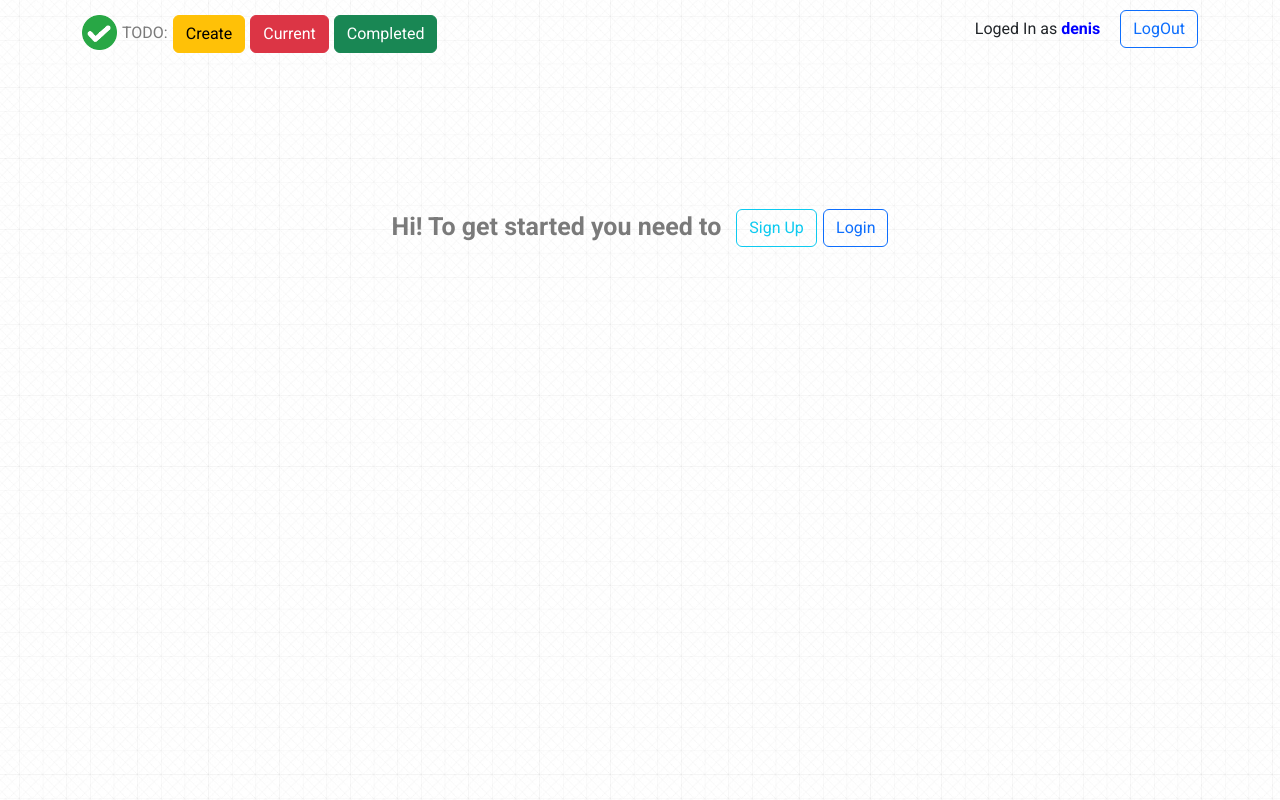
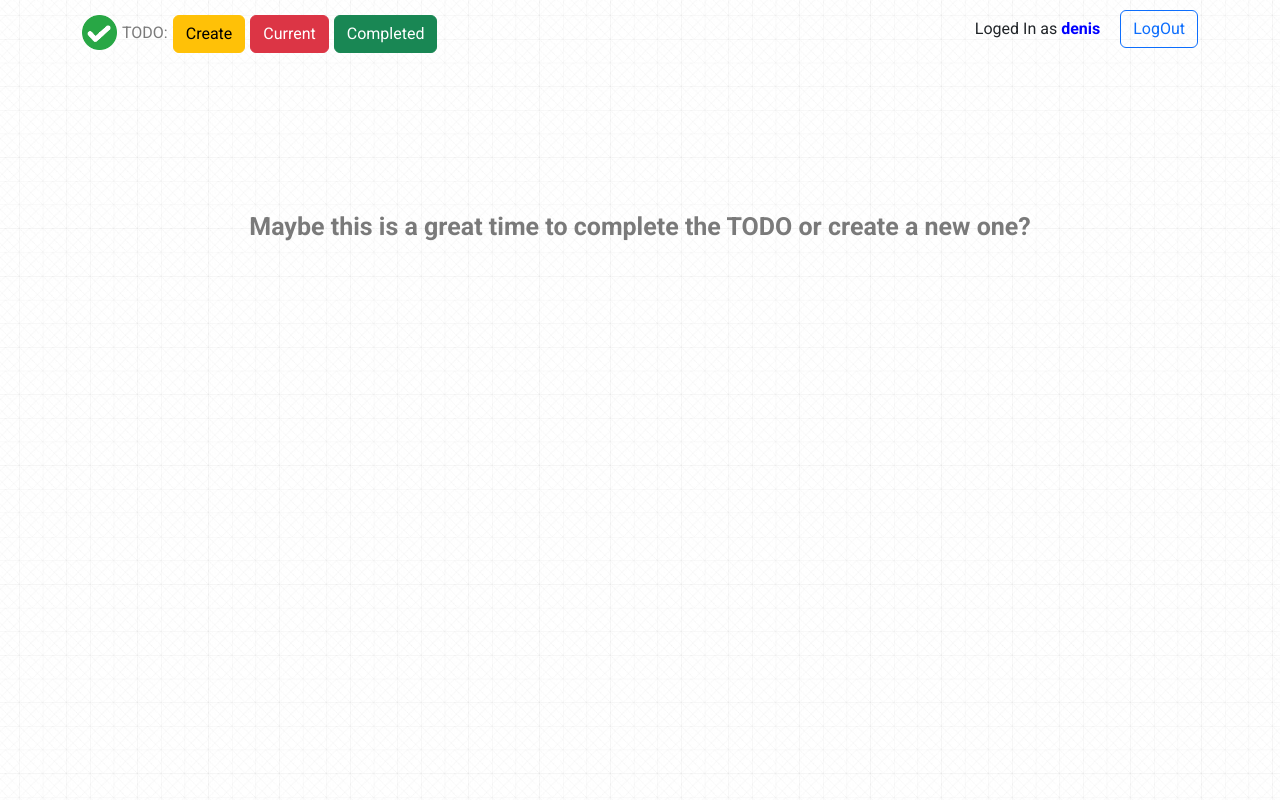
Before and after one commit to DeneesK/ToDo_manager, a Django app: page / in a window 1280 px wide. Run offline with Django 4.2, Linux system fonts and the light colour scheme; a user stored in the database is signed in.

Commit message:
Changed todo's creation form and added change welcome message on homepage after login

```diff
--- a/static/css/style.css
+++ b/static/css/style.css
@@ -9,6 +9,10 @@ nav {
 
 }
 
+
+.form-control {
+    width: 40%;
+}
 
 .menu  {
     display: flex;
--- a/todo/forms.py
+++ b/todo/forms.py
@@ -1,7 +1,12 @@
 from django.forms import ModelForm
 from .models import ToDo
+from django import forms
 
 class FormTodo(ModelForm):
     class Meta:
         model = ToDo
         fields = ['title', 'memo', 'important']
+        widgets = {
+            'memo': forms.Textarea(attrs={"class": "form-control"}),
+            'title': forms.TextInput(attrs={"class": "form-control"})
+        }
--- a/todo/models.py
+++ b/todo/models.py
@@ -1,6 +1,7 @@
 from django.db import models
 from django.forms import CharField
 from django.contrib.auth.models import User
+
 
 # Create your models here.
 class ToDo(models.Model):
--- a/todo/templates/todo/home.html
+++ b/todo/templates/todo/home.html
@@ -1,6 +1,8 @@
 {% extends 'todo/base.html' %}
 
+
 {% block content %}
+{% if not user.is_authenticated %}
 <div class="row">
     <div class="col-md-12">
         <div class="greeting">Hi! To get started you need to
@@ -14,7 +16,8 @@
             </div>
         </div>
     </div>
-
 </div>
-
+{% else %}
+<div class="greeting">Maybe this is a great time to complete the TODO or create a new one?</div>
+{% endif %}
 {% endblock %}
```
Also changed, not shown: db.sqlite3.
